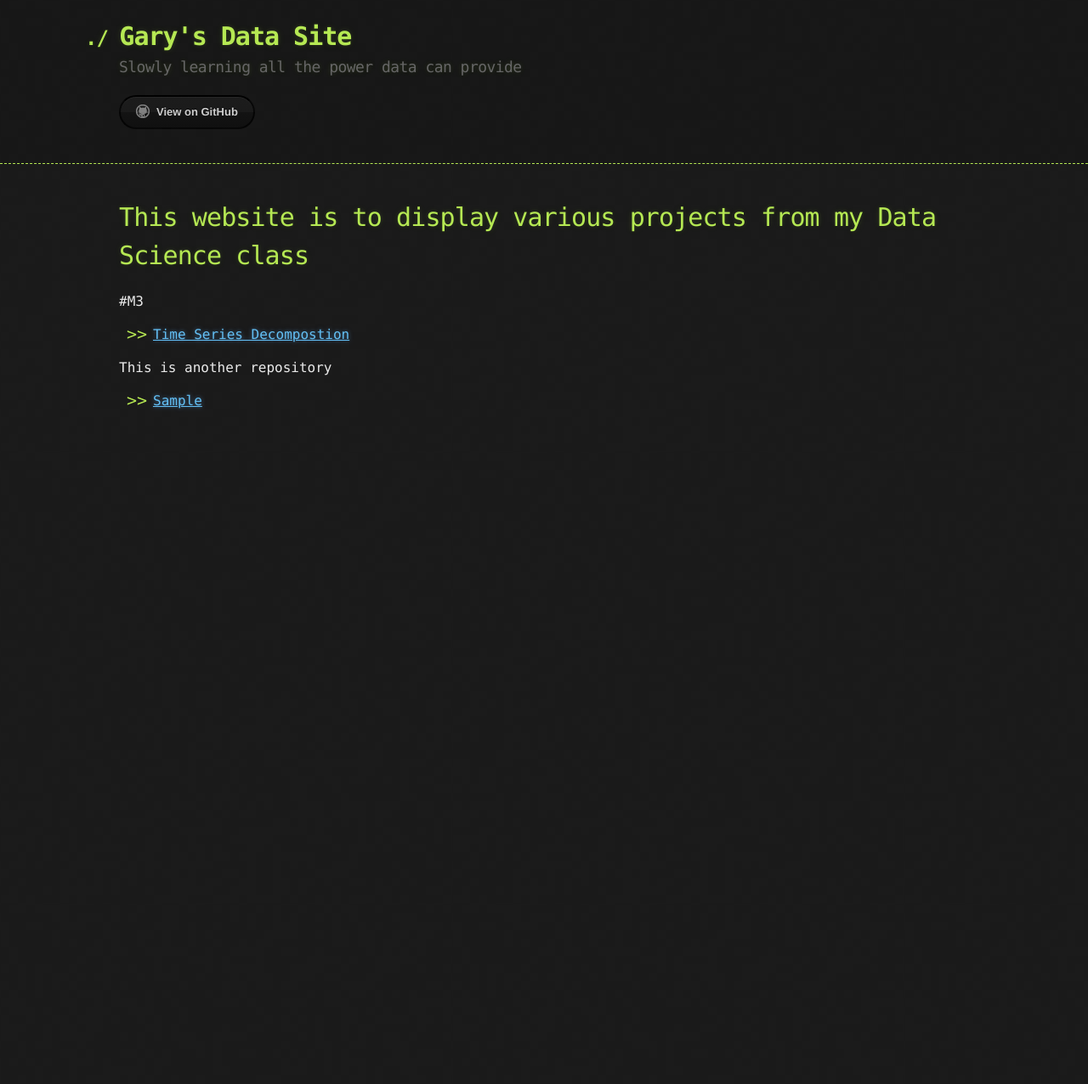
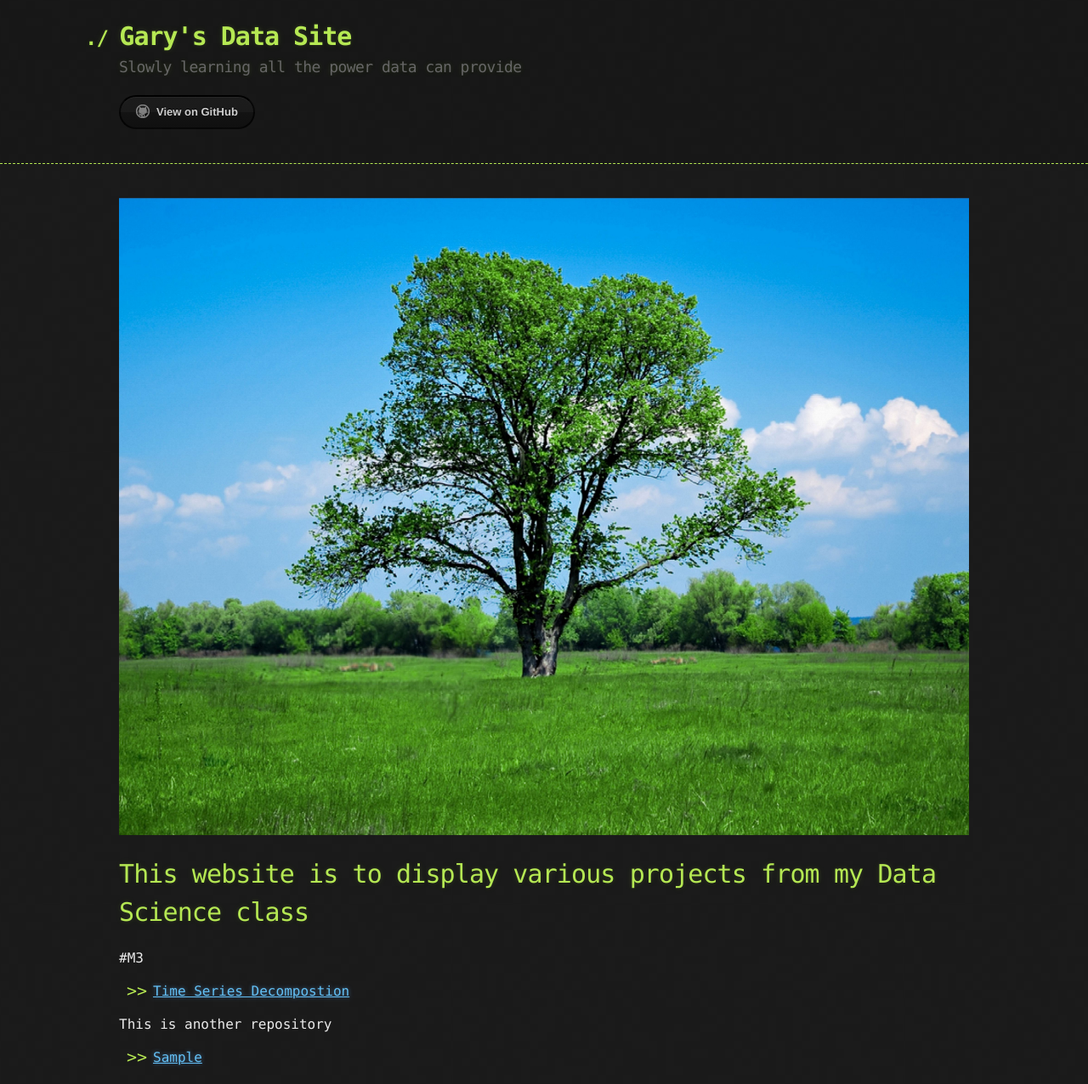
Before and after one commit to link0117/link0117.github.io, a Jekyll site: the page built from index.md, in a window 1280 px wide. Shown: the whole page at 85% size. Built offline with Jekyll 4.4.1, drawn with Linux system fonts in a browser that asks for light colours; our own code applies the rules of GitHub Pages for plain Markdown files; before the commit the page ends 900 px from its top, so only the background shows below that.

Commit message:
Update index.md

```diff
--- a/index.md
+++ b/index.md
@@ -1,7 +1,7 @@
 ---
 layout: default
 ---
-
+![Nice Tree](/Pictures/tree.jpg)
 
 # This website is to display various projects from my Data Science class
 
```
